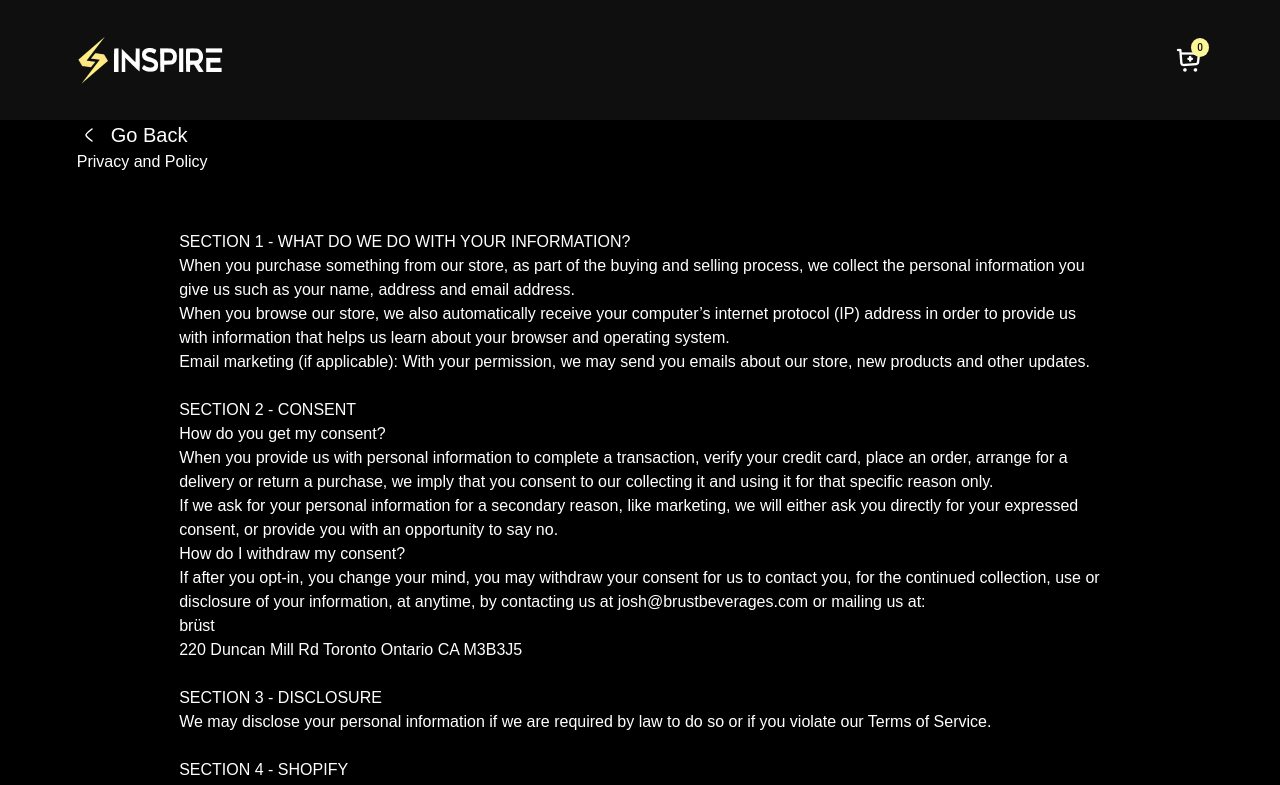
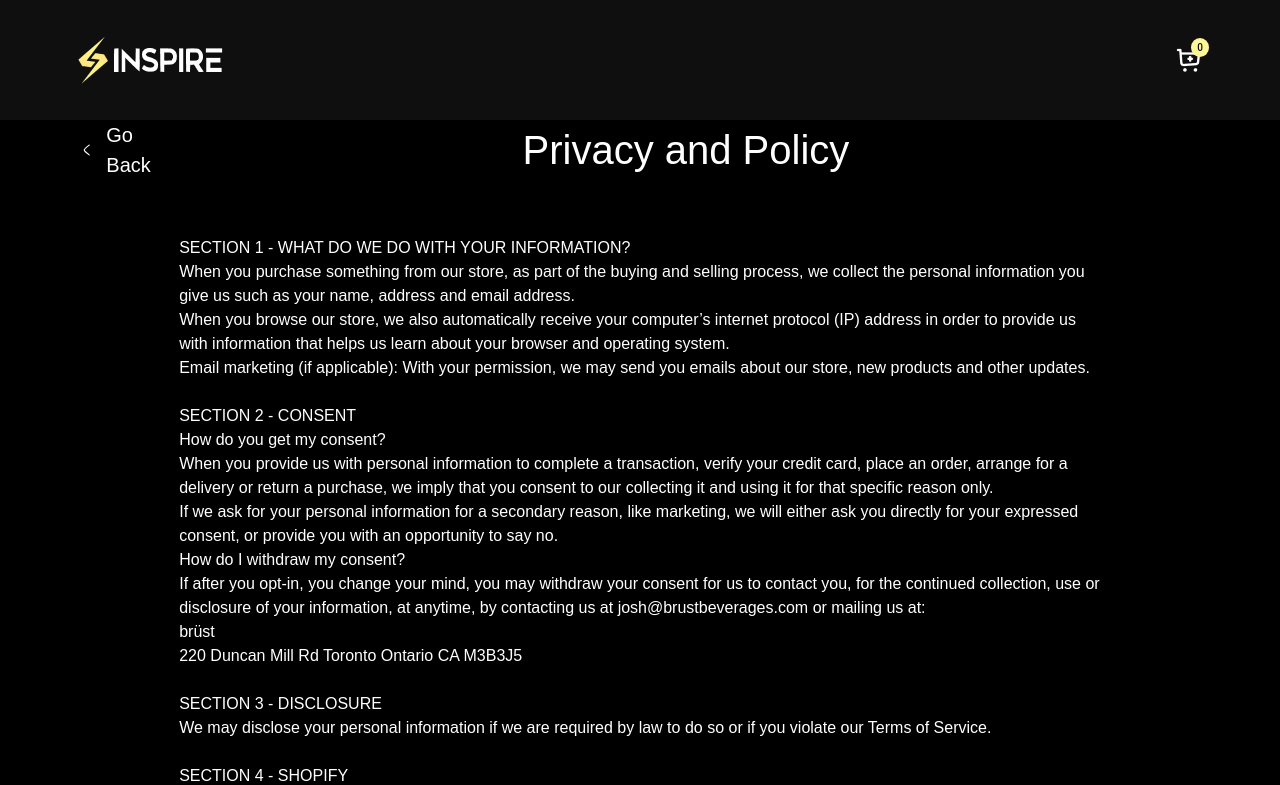
Before and after one commit to UbaidullahMOmer/inspireFrontend, a React (Create React App) app: page /privacy in a window 1280 px wide. Shown: the top 785 px of the page. Built offline with nearby package versions, Linux system fonts and the light colour scheme.

Commit message:
Update Privacy.jsx

```diff
--- a/src/pages/privacy/Privacy.jsx
+++ b/src/pages/privacy/Privacy.jsx
@@ -5,10 +5,10 @@
 function Privacy() {
   return (
     <div className='privacy bg-[#000] px-[6vw] '>
-    <div className="privacy_header">
+    <div className="flex ">
       <Link
         to={ROUTES.home}
-        className="flex items-center gap-[10px] text-[#FFF] group"
+        className="flex items-center gap-[10px] w-[100px] text-[#FFF] group"
       >
         <svg
           xmlns="http://www.w3.org/2000/svg"
@@ -29,11 +29,11 @@
         </svg>
         <span className="font-[500] text-[20px]">Go Back</span>
       </Link>
-      <div className="text-[#fff] ">
+      <div className="flex justify-center  w-full  text-[#fff] text-[40px] ">
         Privacy and Policy
       </div>
     </div>
-    <div className='px-[8vw] py-[56px] text-[#fff]'>
+    <div className='px-[8vw] py-[56px] text-[#fff] '>
       SECTION 1 - WHAT DO WE DO WITH YOUR INFORMATION?<br />
       When you purchase something from our store, as part of the buying and selling process, we collect the personal information you give us such as your name, address and email address.<br />
       When you browse our store, we also automatically receive your computer’s internet protocol (IP) address in order to provide us with information that helps us learn about your browser and operating system.<br />
```
